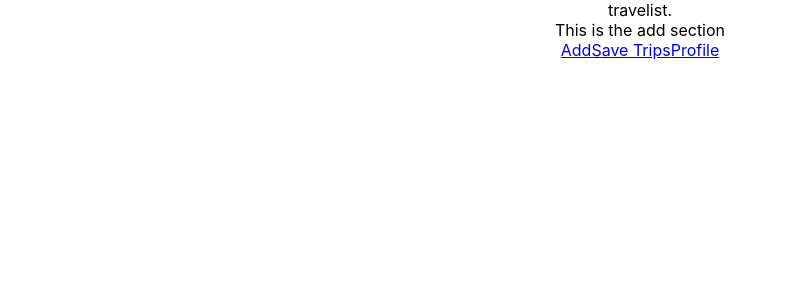
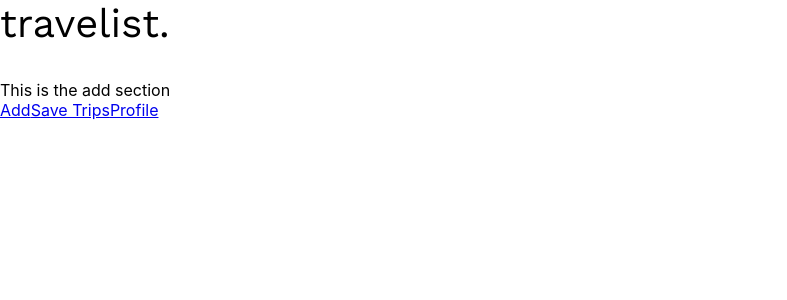
Before and after one commit to yvlange/capstone-travelist, a React (Create React App) app: page /add in a window 1280 px wide. Shown: the top 300 px of the page, without its empty margins (0-787 px from the left). Built offline with nearby package versions, Linux system fonts and the light colour scheme.

Commit message:
Add grid structure

```diff
--- a/public/index.html
+++ b/public/index.html
@@ -3,6 +3,11 @@
   <head>
     <meta charset="utf-8" />
     <link rel="icon" href="%PUBLIC_URL%/favicon.ico" />
+    <link rel="preconnect" href="https://fonts.gstatic.com" />
+    <link
+      href="https://fonts.googleapis.com/css2?family=Work+Sans:wght@400&display=swap"
+      rel="stylesheet"
+    />
     <meta name="viewport" content="width=device-width, initial-scale=1" />
     <meta name="theme-color" content="#000000" />
     <meta
--- a/src/App.css
+++ b/src/App.css
@@ -1,38 +1,27 @@
-.App {
-  text-align: center;
+*,
+::before,
+::after {
+  box-sizing: border-box;
+  margin: 0;
+  padding: 0;
 }
 
-.App-logo {
-  height: 40vmin;
-  pointer-events: none;
+.App {
+  text-align: left;
+  display: grid;
+  grid-template-rows: [header] 80px [main] auto [footer] 80px;
 }
 
-@media (prefers-reduced-motion: no-preference) {
-  .App-logo {
-    animation: App-logo-spin infinite 20s linear;
-  }
+.Header {
+  font-family: "Work Sans", sans-serif;
+  font-size: 40px;
+  grid-row: header;
 }
 
-.App-header {
-  background-color: #282c34;
-  min-height: 100vh;
-  display: flex;
-  flex-direction: column;
-  align-items: center;
-  justify-content: center;
-  font-size: calc(10px + 2vmin);
-  color: white;
+.Main {
+  grid-row: main;
 }
 
-.App-link {
-  color: #61dafb;
+.Footer {
+  grid-row: footer;
 }
-
-@keyframes App-logo-spin {
-  from {
-    transform: rotate(0deg);
-  }
-  to {
-    transform: rotate(360deg);
-  }
-}
--- a/src/App.js
+++ b/src/App.js
@@ -9,7 +9,7 @@ function App() {
   return (
     <Router>
       <div className="App">
-        <header>travelist.</header>
+        <header className="Header">travelist.</header>
         <main className="Main">
           <Switch>
             <Route path="/profile">
--- a/src/components/Add.js
+++ b/src/components/Add.js
@@ -1,5 +1,5 @@
 function Add() {
-  return <div>This is the add section</div>;
+  return <p>This is the add section</p>;
 }
 
 export default Add;
--- a/src/components/Profile.js
+++ b/src/components/Profile.js
@@ -0,0 +1,4 @@
+function Profile() {
+  return <p>This is the profile page</p>;
+}
+export default Profile;
--- a/src/components/Trips.js
+++ b/src/components/Trips.js
@@ -0,0 +1,4 @@
+function Trips() {
+  return <p>This is the profile page</p>;
+}
+export default Trips;
```
